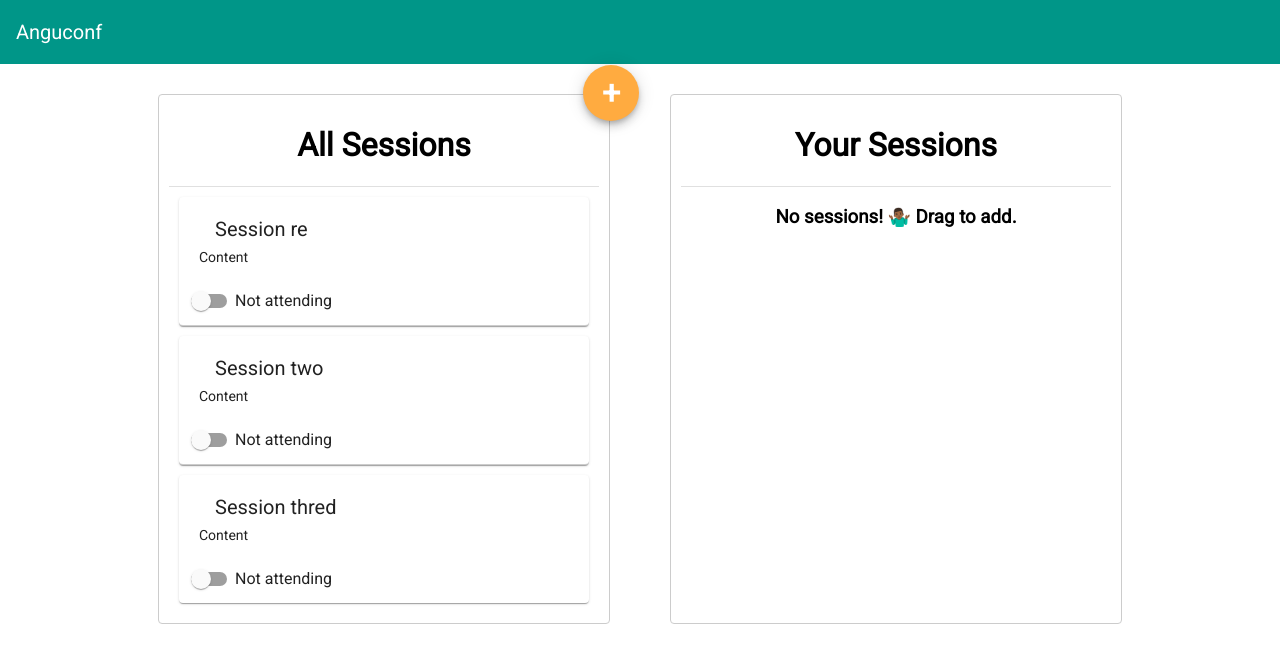
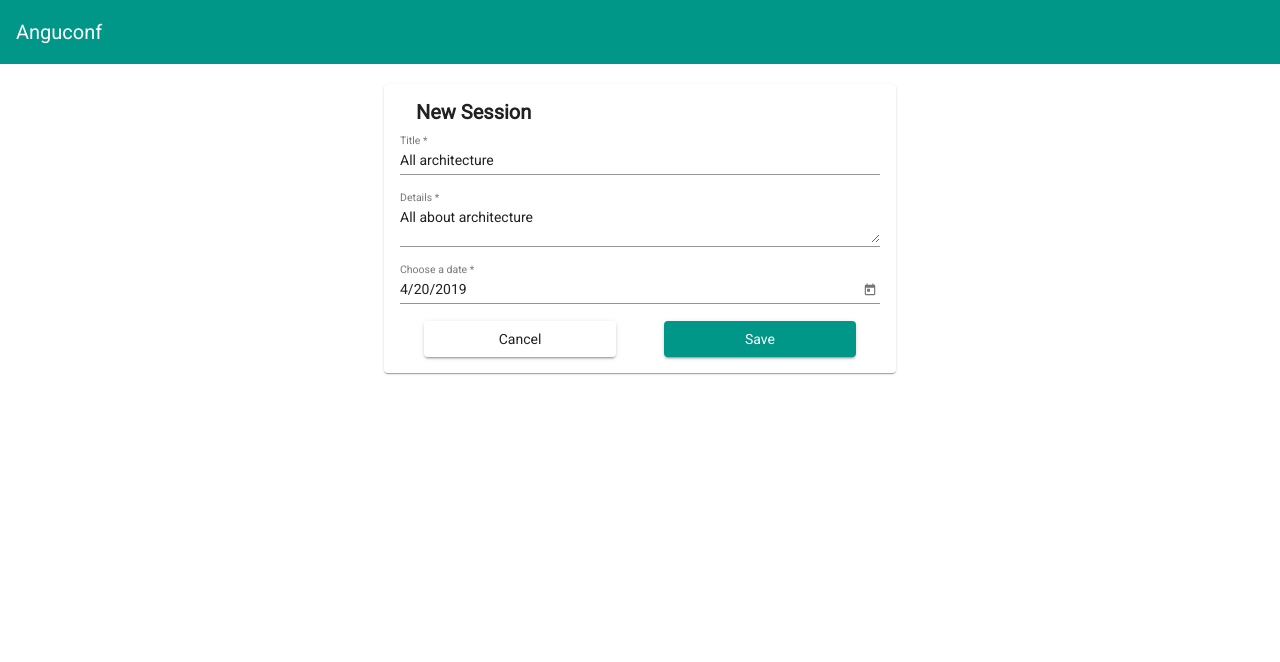
Before and after one commit to charlesmuchene/anguconf, an Angular app in the folder client/: page / in a window 1280 px wide. Shown: the top 662 px of the page. Built offline with nearby package versions, Linux system fonts and the light colour scheme.

Commit message:
Implements session create form

```diff
--- /dev/null
+++ b/client/src/app/sessions/session-form.component.css
@@ -0,0 +1,27 @@
+form {
+	display: flex;
+	flex-direction: column;
+}
+
+mat-form-field {
+	width: 100%;
+}
+
+mat-card {
+	width: 40%;
+	margin: 20px auto;
+}
+
+mat-card-title {
+	font-weight: bold;
+}
+
+.controls {
+	display: flex;
+	justify-content: space-around;
+	flex-direction: row;
+}
+
+.controls > * {
+	width: 40%;
+}
--- /dev/null
+++ b/client/src/app/sessions/session-form.component.html
@@ -0,0 +1,27 @@
+<mat-card>
+  <mat-card-header>
+    <mat-card-title>New Session</mat-card-title>
+  </mat-card-header>
+  <mat-card-content>
+    <form [formGroup]="sessionForm" (ngSubmit)="onSubmit()">
+      <mat-form-field>
+        <input matInput placeholder="Title" formControlName="title">
+      </mat-form-field>
+      <mat-form-field>
+        <textarea matInput placeholder="Details" formControlName="content"></textarea>
+      </mat-form-field>
+      <mat-form-field>
+        <input matInput [matDatepicker]="time" placeholder="Choose a date"
+          formControlName="time">
+        <mat-datepicker-toggle matSuffix [for]="time"></mat-datepicker-toggle>
+        <mat-datepicker #time></mat-datepicker>
+      </mat-form-field>
+      <div class="controls">
+        <button mat-raised-button
+          [disabled]="!sessionForm.valid" (click)="cancel()">Cancel</button>
+        <button type="submit" mat-raised-button color='primary'
+          [disabled]="!sessionForm.valid">Save</button>
+      </div>
+    </form>
+  </mat-card-content>
+</mat-card>
--- /dev/null
+++ b/client/src/app/sessions/session-form.component.ts
@@ -0,0 +1,39 @@
+import { Component, OnInit } from '@angular/core';
+import { FormGroup, FormBuilder, Validators, FormControl } from '@angular/forms';
+import { Observable } from 'rxjs';
+
+@Component({
+	selector: 'app-session-form',
+	templateUrl: './session-form.component.html',
+	styleUrls: [ './session-form.component.css' ]
+})
+export class SessionFormComponent implements OnInit {
+	private sessionForm: FormGroup;
+
+	constructor(private formBuilder: FormBuilder) {}
+
+	ngOnInit() {
+		this.createForm();
+	}
+
+	private createForm() {
+		this.sessionForm = this.formBuilder.group({
+			title: [ 'All architecture', [ Validators.required, Validators.min(3) ] ],
+			content: [ 'All about architecture', [ Validators.required, Validators.min(3) ] ],
+			time: [ new Date(), [ Validators.required ] ]
+		});
+	}
+
+	private asyncTitleValidator(title: FormControl): Observable<any> | null {
+		// TODO Make ajax call to verify title doesn't exist
+		return null;
+  }
+
+  private cancel() {
+    confirm('What?')
+  }
+
+	private onSubmit() {
+		console.log(this.sessionForm.valid);
+	}
+}
--- a/client/src/app/sessions/sessions.component.html
+++ b/client/src/app/sessions/sessions.component.html
@@ -1,4 +1,4 @@
-<div class="content-container">
+<!-- <div class="content-container">
   <div class="col">
     <h1>All Sessions</h1>
     <mat-divider></mat-divider>
@@ -57,4 +57,6 @@
       </mat-card>
     </div>
   </div>
-</div>
+</div> -->
+
+<app-session-form></app-session-form>
--- a/client/src/app/sessions/sessions.component.ts
+++ b/client/src/app/sessions/sessions.component.ts
@@ -21,9 +21,7 @@ export class SessionsComponent implements OnInit {
 
 	constructor() {}
 
-	ngOnInit() {
-		console.log(this.allList.data);
-	}
+	ngOnInit() {}
 
 	drop(event: CdkDragDrop<Session[]>) {
 		if (event.previousContainer !== event.container) {
```
Also changed, not shown: client/src/app/sessions/sessions.module.ts (+17 -5 lines).
